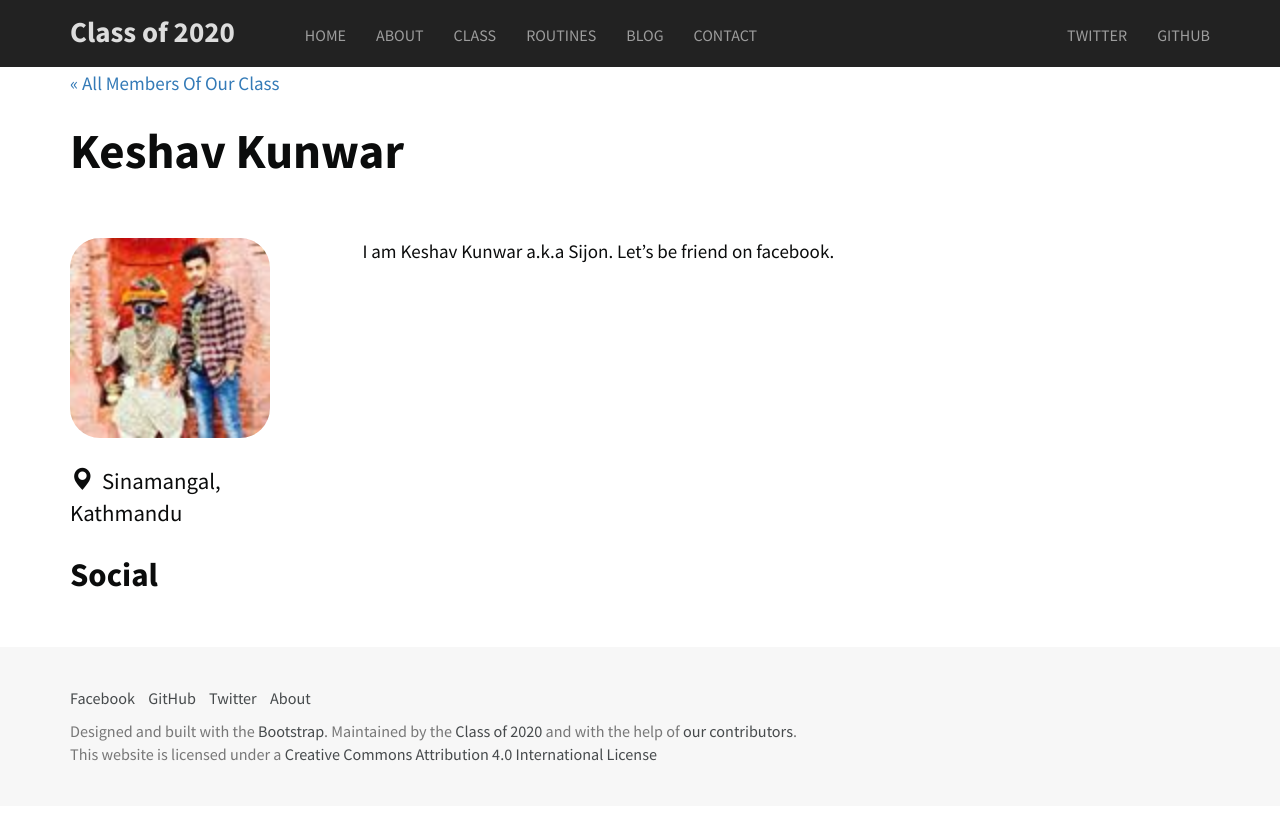
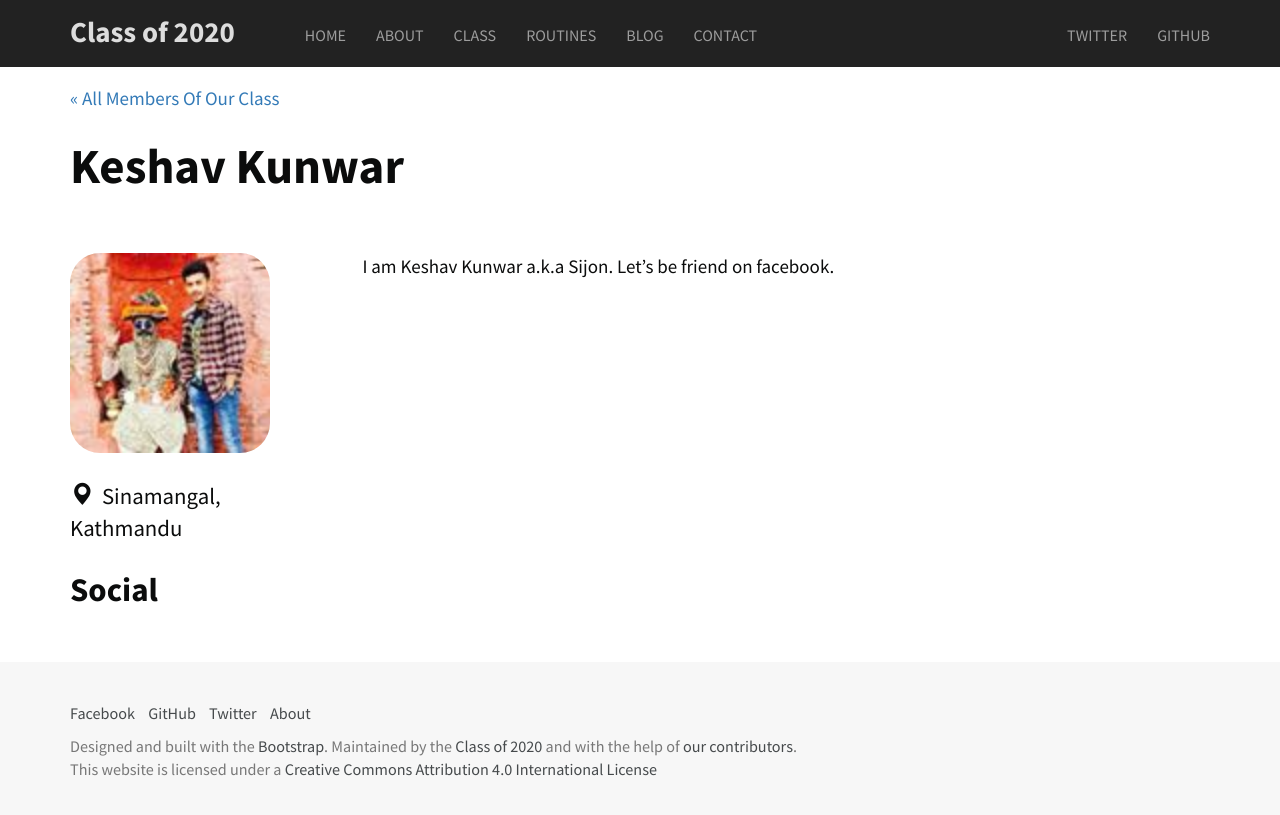
Before and after one commit to Classof2020/classof2020.github.io, a Jekyll site: the page built from _class/keshav_kunwar.md, in a window 1280 px wide. Shown: the top 815 px of the page. Built offline with Jekyll 4.4.1, drawn with Linux system fonts in a browser that asks for light colours; nearby versions of some CDN libraries.

Commit message:
update to profile

```diff
--- a/_layouts/profile.html
+++ b/_layouts/profile.html
@@ -4,13 +4,9 @@ description: >
   For the use of individual team profile page.
 ---
 
-<div>
-  <p><a href="{{ '/class' | prepend: site.baseurl }}">&laquo; All Members Of Our Class</a> </p>
-</div>
+  <p class="bread"><a href="{{ '/class' | prepend: site.baseurl }}">&laquo; All Members Of Our Class</a> </p>
 
-<div>
-<h1>{{ page.firstname }} {{ page.lastname }}</h1><br />
-</div>
+  <h1>{{ page.firstname }} {{ page.lastname }}</h1><br />
 
 <div class="class-member">
   <div class="row">
--- a/css/main.css
+++ b/css/main.css
@@ -22,6 +22,9 @@ ul.class .member-place,
 ul.class .member-phone {
     color: #5b616b;
     font-size: small;
+}
+.bread {
+  padding-top: 15px;
 }
 .class-member {
     margin-top: 1em;
```
